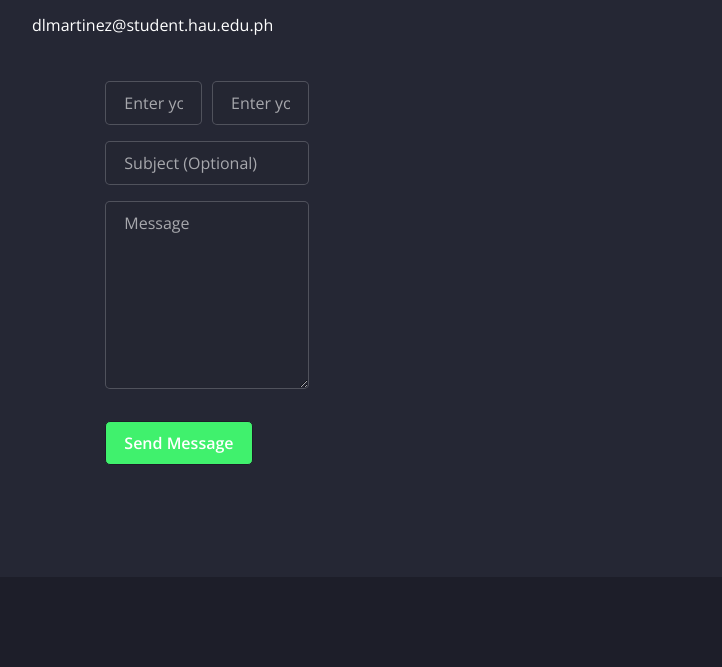
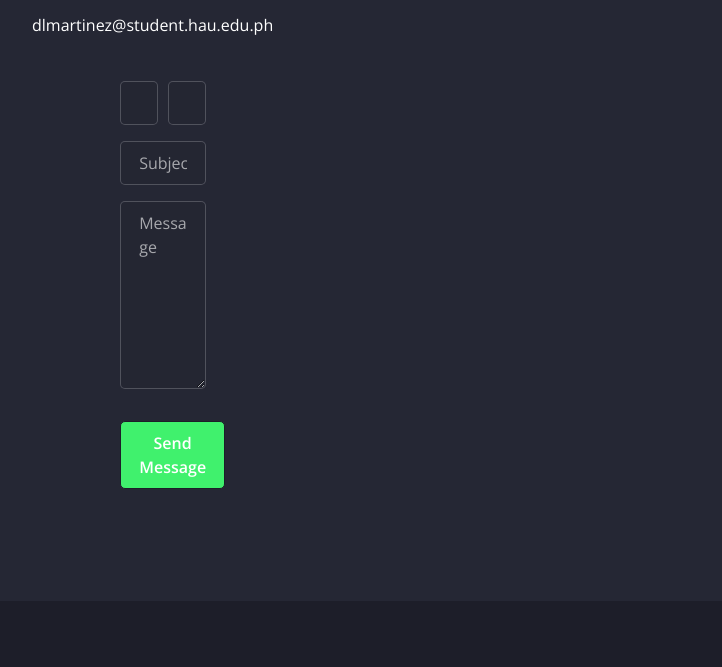
Before and after one commit to martinezdave/D-E, a plain HTML site: page index.html in a window 1280 px wide. Shown: the part 3639-4306 px from the top of the page, without its empty margins (53-775 px from the left). Drawn offline with nearby package versions, Linux system fonts and the light colour scheme.

Commit message:
Update index.html

```diff
--- a/index.html
+++ b/index.html
@@ -333,6 +333,7 @@
             </div>
 
             </div>
+  <div class="col-lg-7 offset-lg-1">
 <div class="container">
     <div class="row justify-content-center">
         <div class="col-md-8 mx-auto">
```
